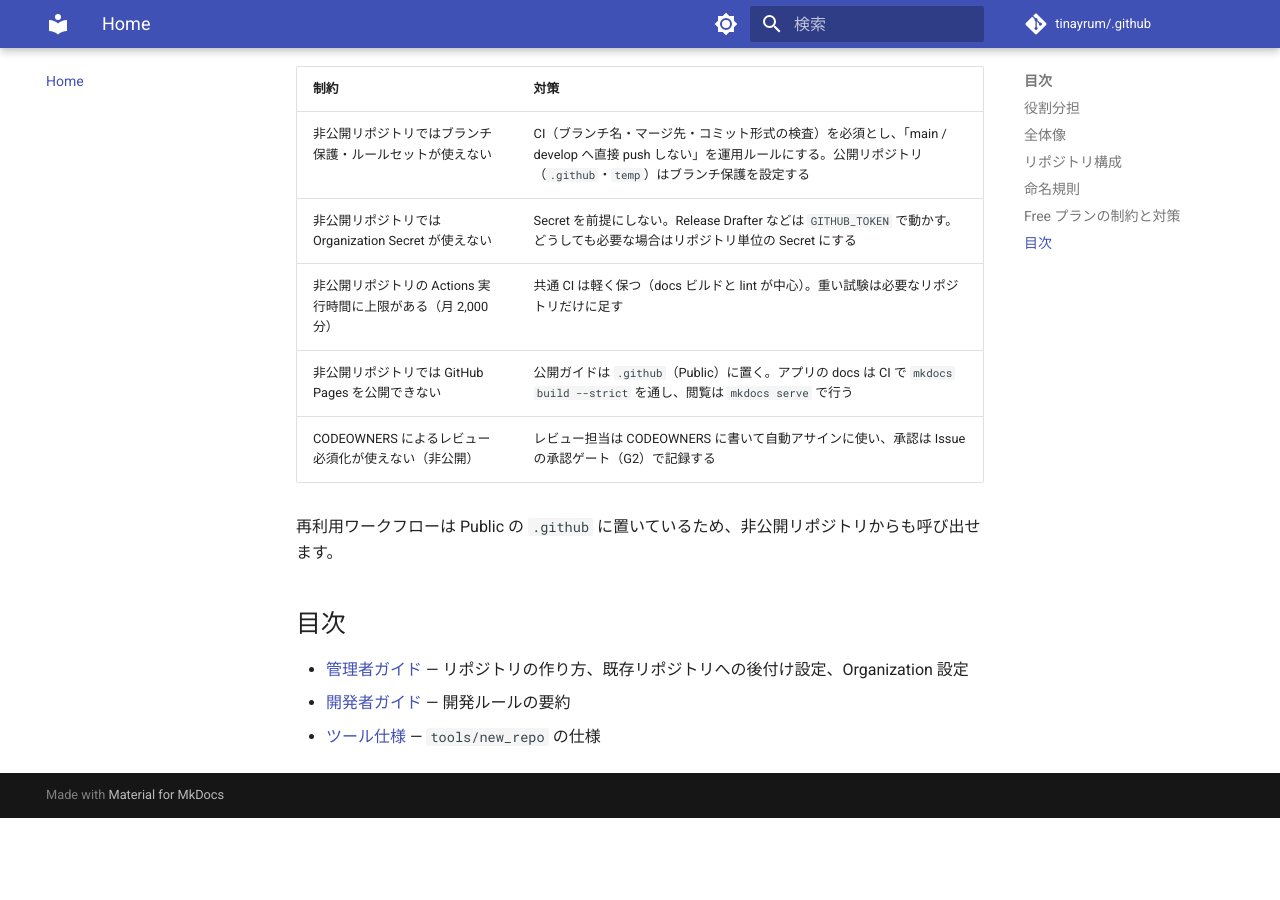
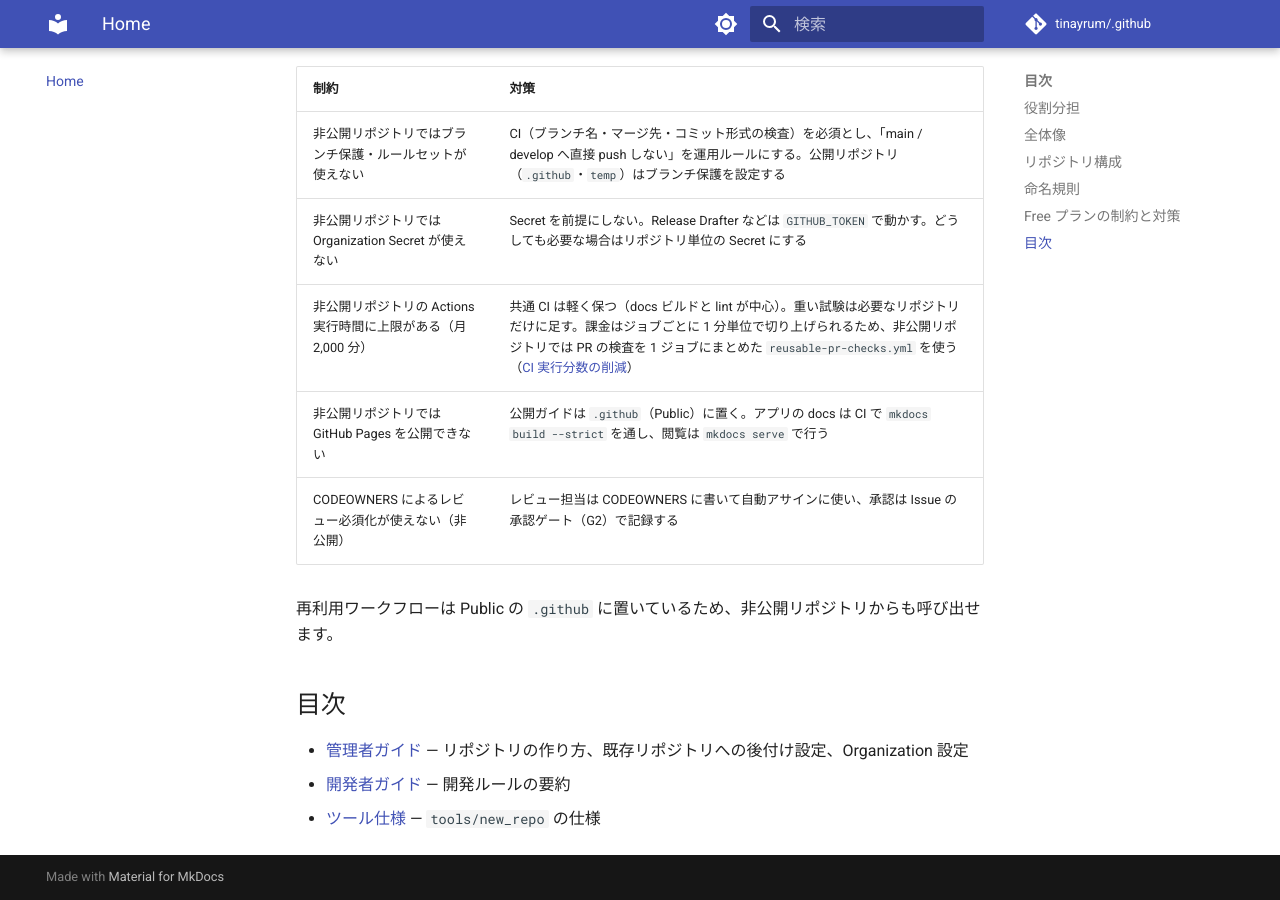
Before and after one commit to tinayrum/.github, an MkDocs documentation site: the page built from docs/index.md, in a window 1280 px wide and 900 px high, scrolled down 2254 px. Built offline with MkDocs 1.6.1 and Material for MkDocs 9.7.7, drawn with Linux system fonts in a browser that asks for light colours; comment, search, counter and statistics services are not loaded; before the commit the page ends 3072 px from its top, so only the background shows below that.

Commit message:
ci: add reusable PR checks for private repositories
Merge branch, title, commit, Docs as Code, labeler and docs build checks
into one job to cut billed minutes. Keep reusable-ci.yml and
reusable-check-branch.yml for public repos whose required checks use
their job names.

Refs #22

Co-Authored-By: Claude Opus 5.5 <noreply@anthropic.com>

```diff
--- a/docs/index.md
+++ b/docs/index.md
@@ -67,7 +67,7 @@ tinayrum は GitHub Free プランです。
 | :--- | :--- |
 | 非公開リポジトリではブランチ保護・ルールセットが使えない | CI（ブランチ名・マージ先・コミット形式の検査）を必須とし、「main / develop へ直接 push しない」を運用ルールにする。公開リポジトリ（`.github`・`temp`）はブランチ保護を設定する |
 | 非公開リポジトリでは Organization Secret が使えない | Secret を前提にしない。Release Drafter などは `GITHUB_TOKEN` で動かす。どうしても必要な場合はリポジトリ単位の Secret にする |
-| 非公開リポジトリの Actions 実行時間に上限がある（月 2,000 分） | 共通 CI は軽く保つ（docs ビルドと lint が中心）。重い試験は必要なリポジトリだけに足す |
+| 非公開リポジトリの Actions 実行時間に上限がある（月 2,000 分） | 共通 CI は軽く保つ（docs ビルドと lint が中心）。重い試験は必要なリポジトリだけに足す。課金はジョブごとに 1 分単位で切り上げられるため、非公開リポジトリでは PR の検査を 1 ジョブにまとめた `reusable-pr-checks.yml` を使う（[CI 実行分数の削減](ci-cost-reduction.md)） |
 | 非公開リポジトリでは GitHub Pages を公開できない | 公開ガイドは `.github`（Public）に置く。アプリの docs は CI で `mkdocs build --strict` を通し、閲覧は `mkdocs serve` で行う |
 | CODEOWNERS によるレビュー必須化が使えない（非公開） | レビュー担当は CODEOWNERS に書いて自動アサインに使い、承認は Issue の承認ゲート（G2）で記録する |
 
```
Also changed, not shown: docs/admin.md (+1 -0 lines), 3 other files.
